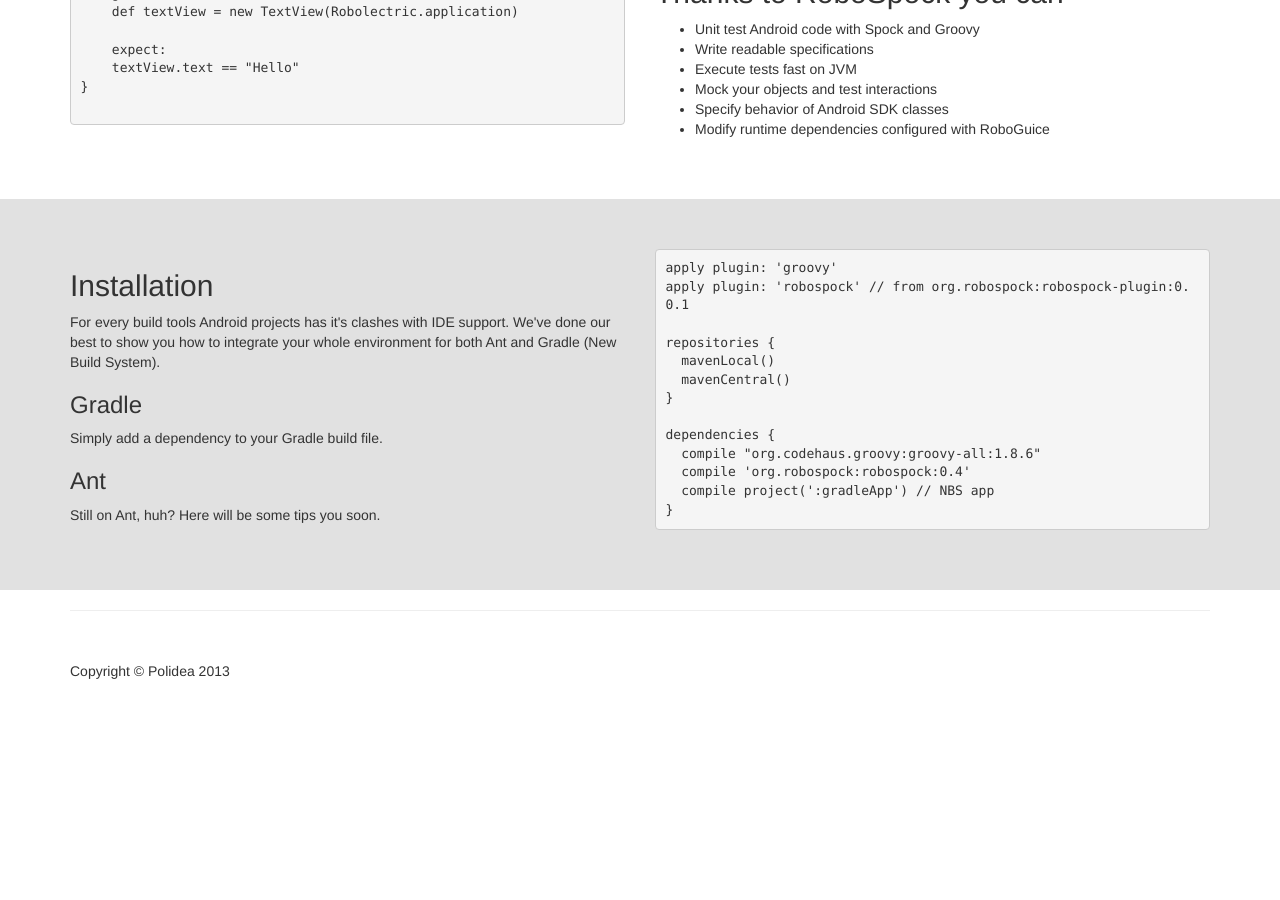
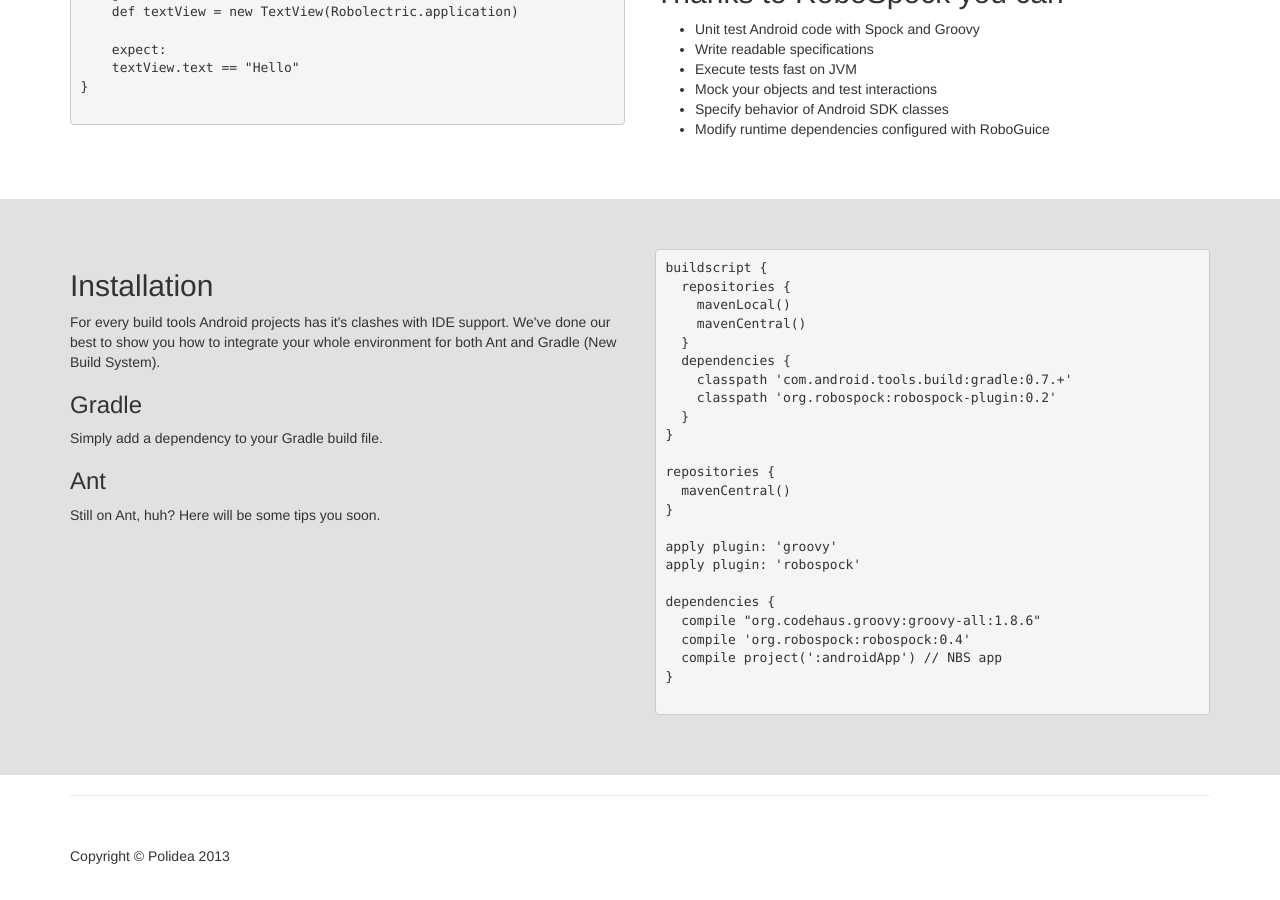
Before and after one commit to robospock/RoboSpock, a Jekyll site: the page built from index.html, in a window 1280 px wide and 900 px high, scrolled down 618 px. Built offline with Jekyll 4.4.1, drawn with Linux system fonts in a browser that asks for light colours; before the commit the page ends 1359 px from its top, so only the background shows below that.

Commit message:
build.gradle sample is a full working file

```diff
--- a/index.html
+++ b/index.html
@@ -130,19 +130,30 @@
                 <p>Still on Ant, huh? Here will be some tips you soon.</p>
             </div>
             <div class="col-lg-6 col-md-6 col-sm-6">
-                <pre><code class="prettyprint">apply plugin: 'groovy'
-apply plugin: 'robospock' // from org.robospock:robospock-plugin:0.0.1
+                <pre><code class="prettyprint">buildscript {
+  repositories {
+    mavenLocal()
+    mavenCentral()
+  }
+  dependencies {
+    classpath 'com.android.tools.build:gradle:0.7.+'
+    classpath 'org.robospock:robospock-plugin:0.2'
+  }
+}
 
 repositories {
-  mavenLocal()
   mavenCentral()
 }
+
+apply plugin: 'groovy'
+apply plugin: 'robospock'
 
 dependencies {
   compile "org.codehaus.groovy:groovy-all:1.8.6"
   compile 'org.robospock:robospock:0.4'
-  compile project(':gradleApp') // NBS app
+  compile project(':androidApp') // NBS app
 }
+
 </code></pre>
             </div>
         </div>
```
